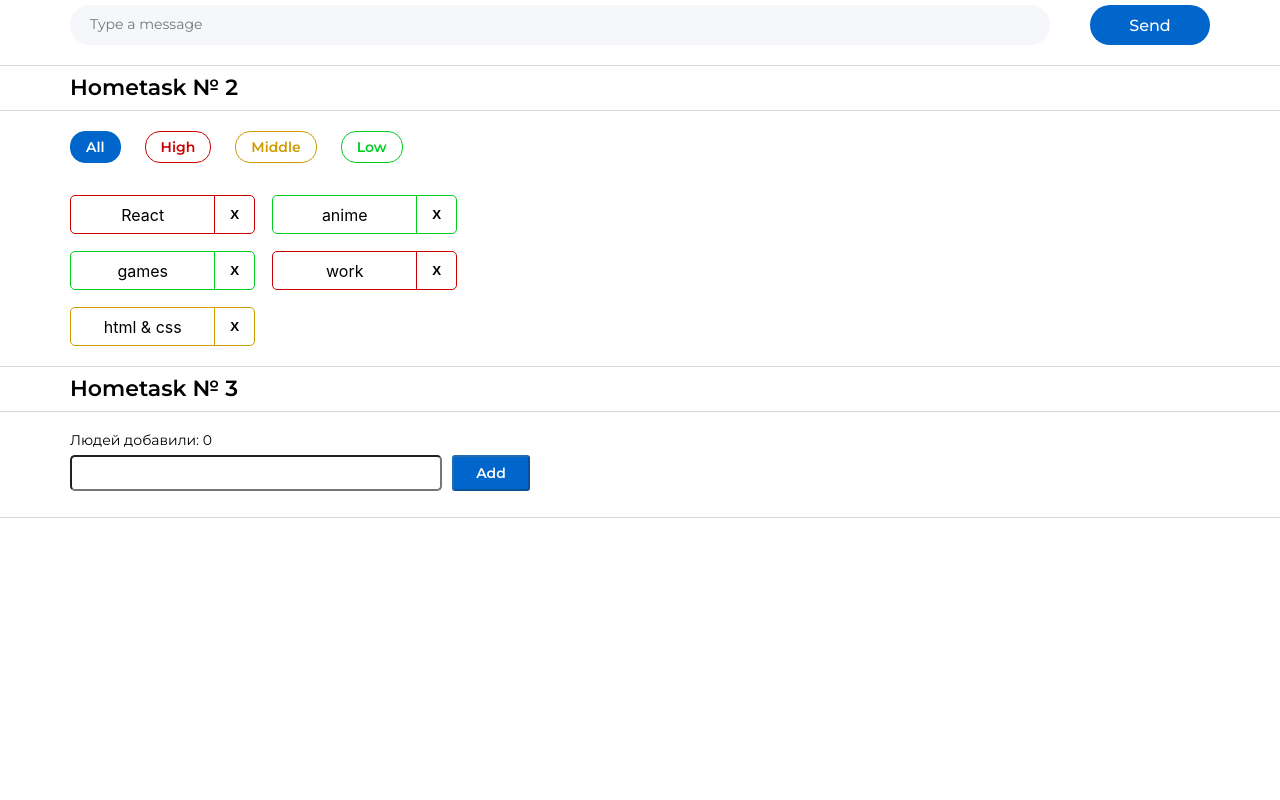
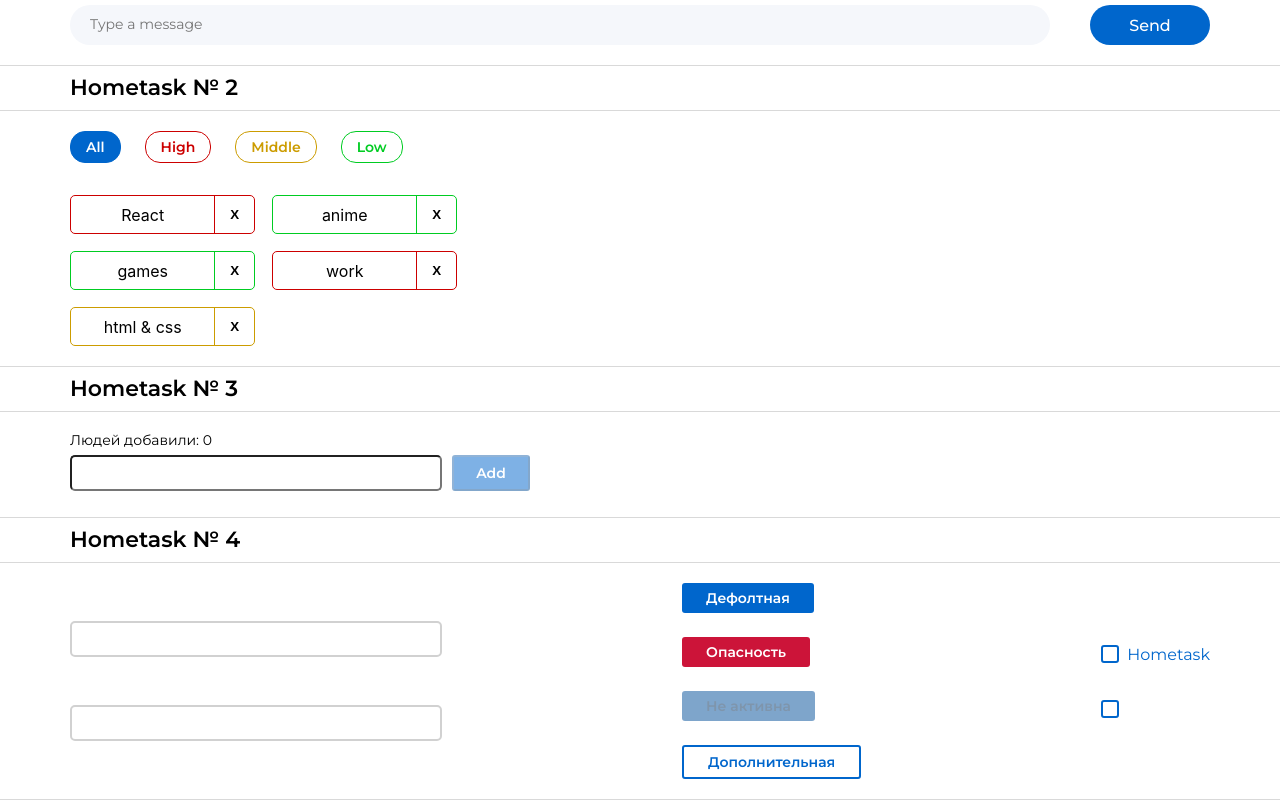
Before and after one commit to F-A-Z-A/home-work-02, a React (Create React App) app: page /#/pre-junior in a window 1280 px wide. Shown: the part 314-1114 px from the top of the page. Before the commit the page ends 832 px from the top, so only its background shows below. Built offline with nearby package versions, Linux system fonts and the light colour scheme.

Commit message:
hone-work-02-04(01)

```diff
--- a/src/s1-main/App.tsx
+++ b/src/s1-main/App.tsx
@@ -3,6 +3,7 @@ import s from './App.module.css'
 import HW1 from '../s2-homeworks/hw01/HW1'
 import HW2 from "../s2-homeworks/hw02/HW2";
 import HW3 from "../s2-homeworks/hw03/HW3";
+import HW4 from "../s2-homeworks/hw04/HW4";
 
 function App() {
   return (
@@ -11,7 +12,7 @@ function App() {
       {/*раскомментировать по ходу выполнения*/}
       <HW2/>
       <HW3/>
-      {/*<HW4/>*/}
+      <HW4/>
 
       {/*при выполнении дз 5 и более - закомментировать здесь дз 1-4, так как они есть внутри дз 5*/}
       {/*<HW5/>*/}
--- a/src/s2-homeworks/hw03/Greeting.module.css
+++ b/src/s2-homeworks/hw03/Greeting.module.css
@@ -61,6 +61,7 @@
 }
 
 .button:disabled {
+  opacity: 0.5;
 }
 
 .text {
--- a/src/s2-homeworks/hw04/HW4.tsx
+++ b/src/s2-homeworks/hw04/HW4.tsx
@@ -12,10 +12,10 @@ import Stand from './Stand'
 const HW4 = () => {
   return (
     <div id={'hw4'}>
-            <div className={s2.hwTitle}>Homework #4</div>
+      <div className={s2.hwTitle}>Hometask № 4</div>
       {/*демонстрация возможностей компонент:*/}
       <div className={s2.hw}>
-                <Stand />
+        <Stand/>
       </div>
     </div>
   )
--- a/src/s2-homeworks/hw04/Stand.tsx
+++ b/src/s2-homeworks/hw04/Stand.tsx
@@ -1,4 +1,4 @@
-import React, { useState } from 'react'
+import React, {useState} from 'react'
 import s from './Stand.module.css'
 import SuperInputText from './common/c1-SuperInputText/SuperInputText'
 import SuperCheckbox from './common/c3-SuperCheckbox/SuperCheckbox'
@@ -44,13 +44,13 @@ const Stand = () => {
         {/*обычная кнопка:*/}
         <div>
           <SuperButton id={'hw4-super-button-default'}>
-                        default
+            Дефолтная
           </SuperButton>
         </div>
         {/*красная кнопка:*/}
         <div>
           <SuperButton id={'hw4-super-button-red'} xType={'red'}>
-                        red
+            Опасность
           </SuperButton>
         </div>
         {/*задизэйбленная кнопка:*/}
@@ -60,7 +60,7 @@ const Stand = () => {
             xType={'red'}
             disabled
           >
-                        disabled
+            Не активна
           </SuperButton>
         </div>
         {/*задизэйбленная кнопка:*/}
@@ -69,7 +69,7 @@ const Stand = () => {
             id={'hw4-super-button-secondary'}
             xType={'secondary'}
           >
-                        secondary
+            Дополнительная
           </SuperButton>
         </div>
       </div>
@@ -82,7 +82,7 @@ const Stand = () => {
             checked={stateForAllCheckboxes}
             onChangeChecked={setChecked}
           >
-                        some text
+            Hometask
           </SuperCheckbox>
         </div>
         {/*совместим со старым кодом:*/}
--- a/src/s2-homeworks/hw04/common/c1-SuperInputText/SuperInputText.module.css
+++ b/src/s2-homeworks/hw04/common/c1-SuperInputText/SuperInputText.module.css
@@ -1,20 +1,36 @@
 .input:focus {
+  background-color: rgba(214, 248, 255, 0.5);
 }
 
 .input {
+  border: 2px solid #D1D1D1;
+  border-radius: 5px;
+  width: 372px;
+  height: 36px;
+  padding-left: 10px;
 }
 
 .inputWrapper {
+  display: flex;
+  flex-direction: column-reverse;
+  position: relative;
 }
 
 .superInput {
 }
 
 .errorInput {
+  border: 2px solid #cc0000;
 }
 
 .errorInput:focus {
+  background-color: rgba(255, 229, 229, 0.5);
 }
 
 .error {
+  font-family: Montserrat, sans-serif;
+  font-size: 10px;
+  color: #cc0000;
+  position: absolute;
+  top: -14px;
 }
--- a/src/s2-homeworks/hw04/common/c2-SuperButton/SuperButton.module.css
+++ b/src/s2-homeworks/hw04/common/c2-SuperButton/SuperButton.module.css
@@ -1,36 +1,60 @@
 .button {
+  padding: 5px 24px;
+  border-radius: 3px;
+  border: none;
+
+  font-family: Montserrat, sans-serif;
+  font-size: 14px;
+  font-weight: 600;
+  line-height: 20px;
+  text-align: center;
 }
 
 .disabled {
+  opacity: 0.5;
 }
 
 .secondary {
+  background-color: #fff;
+  border: 2px solid #0066CC;
+  color: #0066CC;
 }
 
 .default {
+  background-color: #0066CC;
+  color: #FFFFFF;
 }
 
 .red {
+  background-color: #CC1439;
+  color: #FFFFFF;
 }
 
 .default:hover {
+  background-color: #0080FF;
 }
 
 .red:hover {
+  background-color: #FF1A47;
 }
 
 .secondary:hover {
+  background-color: #E5F0FA;
 }
 
-
 .default:active {
+  background-color: #0059B2;
 }
 
 .secondary:active {
+  background-color: #C9E5FF;
 }
 
 .red:active {
+  background-color: #B21232;
 }
 
 .button:disabled {
+  background-color: #004D99;
+  color: #002E5C;
 }
--- a/src/s2-homeworks/hw04/common/c2-SuperButton/SuperButton.tsx
+++ b/src/s2-homeworks/hw04/common/c2-SuperButton/SuperButton.tsx
@@ -17,16 +17,14 @@ const SuperButton: React.FC<SuperButtonPropsType> = (
     ...restProps // все остальные пропсы попадут в объект restProps, там же будет children
   }
 ) => {
-    const finalClassName = s.button
-        // + (disabled
-        //         ? ...
-        //         : xType === 'red'
-        //             ? ...
-        + (className ? ' ' + className : '') // задачка на смешивание классов
+  // const finalClassName = s.button
+  //   + (disabled ? s.disabled : xType === 'red' ? s.red : " ")
+  //   + (className ? ' ' + className : ' ') // задачка на смешивание классов
 
   //ИЛИ ЕСЛИ НЕ ПОНЯТНО С finalClassName  ТОЖЕ САМОЕ ПРИ ПОМОЩИ ШАБЛОННЫХ СТРОК:
   // `${s.СТИЛЬ КНОПКИ}  ${xType==='КРАСНЫЙ' ? ДАВАЙ КРАСНЫЙ СТИЛЬ : xType === 'secondary' ? ДАВАЙ СЕКОНДАРИ СТИЛЬ: ДАВАЙ ПО ДЕФОЛТУ } ${disabled ? ДАВАЙ ДИЗАБЛЕТ СТИЛЬ :  ПУСТУЮ СТРОКУ} `
   // ЭТУ АЛХИМИЯ БУДЕМ ПОДРОБНО РАЗБИРАТЬ НА ДОПАХ
+  const finalClassName = `${s.button}  ${xType === 'red' ? s.red : xType === 'secondary' ? s.secondary : s.default} ${disabled ? s.disabled : " "} `
 
   return (
     <button
--- a/src/s2-homeworks/hw04/common/c3-SuperCheckbox/SuperCheckbox.tsx
+++ b/src/s2-homeworks/hw04/common/c3-SuperCheckbox/SuperCheckbox.tsx
@@ -31,9 +31,11 @@ const SuperCheckbox: React.FC<SuperCheckboxPropsType> = (
     // ЕСЛИ(onChangeChecked ВООБЩЕ СУЩЕСТВУЕТ){
     //    ПЕРЕДАТЬ ЕМУ ИВЕНТ.ЧТО-ТО.ЧТО-ТО
     //}
+    onChangeChecked?.(e.currentTarget.checked)
     // ЕСЛИ(onChange ВООБЩЕ СУЩЕСТВУЕТ){
     //    ПЕРЕДАТЬ ЕМУ ИВЕНТ
     //}
+    onChange?.(e)
   }
 
   const finalInputClassName = s.checkbox
```
Also changed, not shown: src/s2-homeworks/hw04/common/c1-SuperInputText/SuperInputText.tsx (indentation only). Lines whose indentation alone changed are shown as unchanged.
